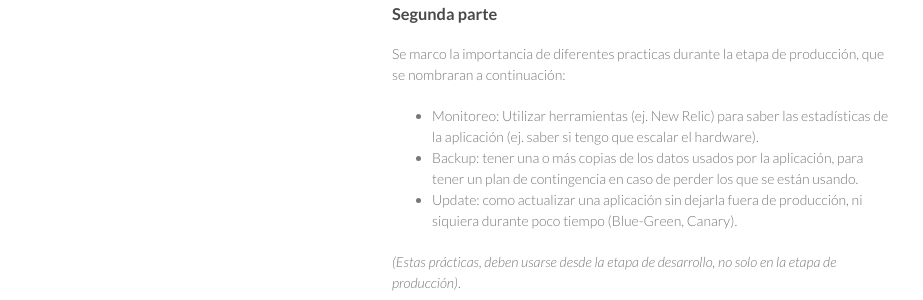
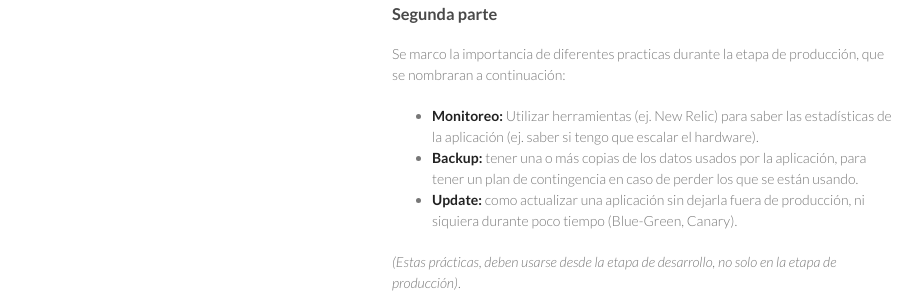
Before and after one commit to SoftwareEngineeringUNQ/bitacora, a Jekyll site: the page built from _posts/2015-06-29-resumen-clase-28.md, in a window 1280 px wide. Shown: the part 1003-1303 px from the top of the page, without its empty margins (178-1101 px from the left). Built offline with Jekyll 4.4.1, drawn with Linux system fonts in a browser that asks for light colours; part of the change alters nothing that is shown.

```diff
--- a/_posts/2015-06-29-resumen-clase-28.md
+++ b/_posts/2015-06-29-resumen-clase-28.md
@@ -30,11 +30,13 @@ Se llego a la conclusión de que la mayor efectividad de la metodología SCRUM s
 
 
 __Actividad grupal;__ formando grupos de pocas personas, distinguimos las diferencias entre los tres modelos de productos, en base a las siguientes propiedades:
+
  - Alcance de proyecto,
  - Cuestiones técnicas,
  - Validación/Feedback.
 
 Luego de la actividad, se llego a la conclusión de que:
+
  - El cliente se involucra mucho más en el desarrollo a medida que en los demás modelos.
  - Ya sea tradicional o como servicio, hay menos limitaciones técnicas que en los productos desarrollados a medida.
  - No siempre las distinciones entre estos tipos son tan claras, a veces hay razgos de más de uno.
@@ -43,8 +45,9 @@ Luego de la actividad, se llego a la conclusión de que:
 ###Segunda parte
 
 Se marco la importancia de diferentes practicas durante la etapa de producción, que se nombraran a continuación:
- - Monitoreo: Utilizar herramientas (ej. New Relic) para saber las estadísticas de la aplicación (ej. saber si tengo que escalar el hardware).
- - Backup: tener una o más copias de los datos usados por la aplicación, para tener un plan de contingencia en caso de perder los que se están usando.
- - Update: como actualizar una aplicación sin dejarla fuera de producción, ni siquiera durante poco tiempo (Blue-Green, Canary).
+
+ - __Monitoreo:__ Utilizar herramientas (ej. New Relic) para saber las estadísticas de la aplicación (ej. saber si tengo que escalar el hardware).
+ - __Backup:__ tener una o más copias de los datos usados por la aplicación, para tener un plan de contingencia en caso de perder los que se están usando.
+ - __Update:__ como actualizar una aplicación sin dejarla fuera de producción, ni siquiera durante poco tiempo (Blue-Green, Canary).
 
  _(Estas prácticas, deben usarse desde la etapa de desarrollo, no solo en la etapa de producción)_.
```
